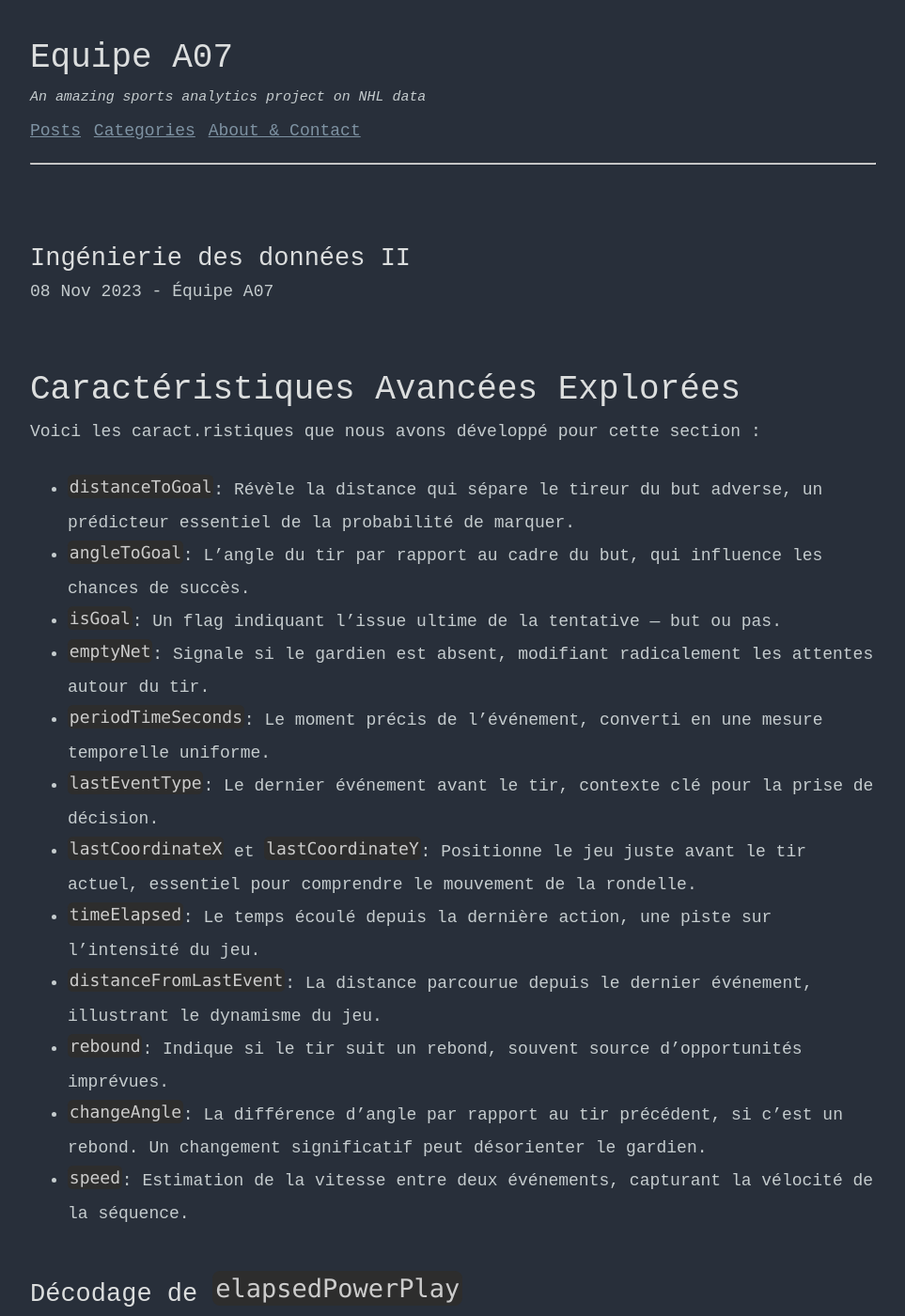
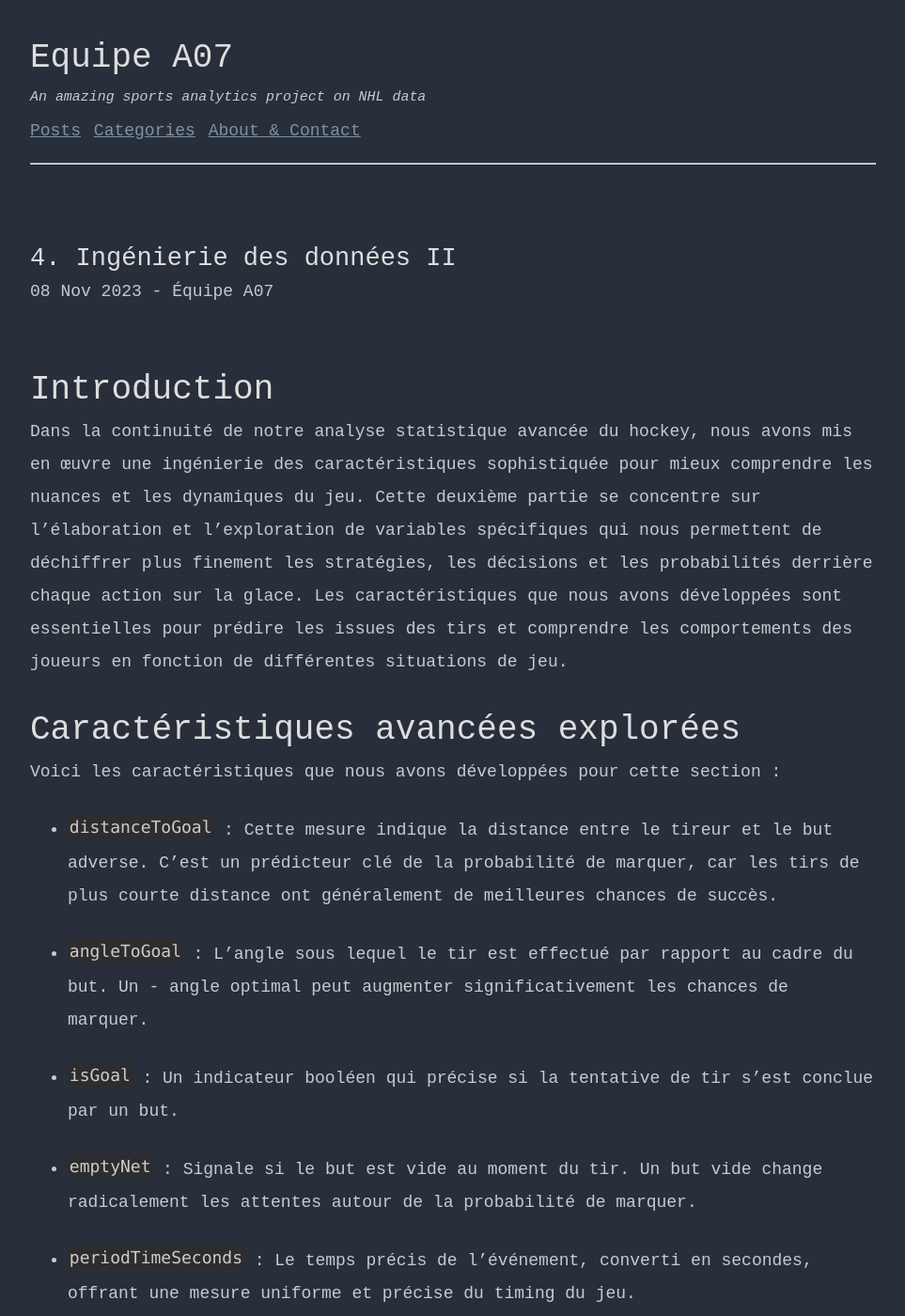
Before and after one commit to AlexMaggioni/NHL_Project, a Jekyll site: the page built from blog_website/milestone2/_posts/2023-11-08-feature_engineering_II.md, in a window 1280 px wide and 1400 px high. Shown: the whole window at 94% size, without its empty margins (168-1131 px from the left). Built offline with Jekyll 4.4.1, drawn with Linux system fonts in a browser that asks for light colours; some of the changed text lies outside the part shown.

Commit message:
Blog quasi-final pour baselines. Et final pour les 2 features eng

```diff
--- a/blog_website/milestone2/_posts/2023-11-08-feature_engineering_II.md
+++ b/blog_website/milestone2/_posts/2023-11-08-feature_engineering_II.md
@@ -1,7 +1,7 @@
 ---
 layout: post
 author: Équipe A07
-title: Ingénierie des données II
+title: 4. Ingénierie des données II
 ---
 
 <style>
@@ -31,29 +31,41 @@ title: Ingénierie des données II
 
 </style>
 
-# Caractéristiques Avancées Explorées
+# Introduction
 
-Voici les caract.ristiques que nous avons développé pour cette section :
+Dans la continuité de notre analyse statistique avancée du hockey, nous avons mis en œuvre une ingénierie des caractéristiques sophistiquée pour mieux comprendre les nuances et les dynamiques du jeu. Cette deuxième partie se concentre sur l'élaboration et l'exploration de variables spécifiques qui nous permettent de déchiffrer plus finement les stratégies, les décisions et les probabilités derrière chaque action sur la glace. Les caractéristiques que nous avons développées sont essentielles pour prédire les issues des tirs et comprendre les comportements des joueurs en fonction de différentes situations de jeu.
 
-- **`distanceToGoal`**: Révèle la distance qui sépare le tireur du but adverse, un prédicteur essentiel de la probabilité de marquer.
-- **`angleToGoal`**: L'angle du tir par rapport au cadre du but, qui influence les chances de succès.
-- **`isGoal`**: Un flag indiquant l'issue ultime de la tentative — but ou pas.
-- **`emptyNet`**: Signale si le gardien est absent, modifiant radicalement les attentes autour du tir.
-- **`periodTimeSeconds`**: Le moment précis de l'événement, converti en une mesure temporelle uniforme.
-- **`lastEventType`**: Le dernier événement avant le tir, contexte clé pour la prise de décision.
-- **`lastCoordinateX`** et **`lastCoordinateY`**: Positionne le jeu juste avant le tir actuel, essentiel pour comprendre le mouvement de la rondelle.
-- **`timeElapsed`**: Le temps écoulé depuis la dernière action, une piste sur l'intensité du jeu.
-- **`distanceFromLastEvent`**: La distance parcourue depuis le dernier événement, illustrant le dynamisme du jeu.
-- **`rebound`**: Indique si le tir suit un rebond, souvent source d'opportunités imprévues.
-- **`changeAngle`**: La différence d'angle par rapport au tir précédent, si c'est un rebond. Un changement significatif peut désorienter le gardien.
-- **`speed`**: Estimation de la vitesse entre deux événements, capturant la vélocité de la séquence.
 
-## Décodage de `elapsedPowerPlay`
+# Caractéristiques avancées explorées
 
-Prenez l'exemple des pénalités consécutives à une bataille sur la glace — un scénario où deux joueurs se voient attribuer une pénalité majeure de 5 minutes. Dans ce cas, bien que chaque équipe se retrouve avec un joueur en moins, il n'y a pas de situation de supériorité numérique car les effectifs restent égaux à 4 contre 4.
+Voici les caractéristiques que nous avons développées pour cette section :
 
-Notre caractéristique `elapsedPowerPlay` ne se contente pas de comptabiliser le temps cumulé des pénalités mais identifie un power play par une différence effective dans le nombre de joueurs sur la glace. Cette distinction est cruciale pour saisir la nature fluide et parfois contradictoire du jeu, où le nombre de joueurs actifs est plus parlant que la simple durée des pénalités.
+- **`distanceToGoal`** : Cette mesure indique la distance entre le tireur et le but adverse. C'est un prédicteur clé de la probabilité de marquer, car les tirs de plus courte distance ont généralement de meilleures chances de succès.
 
-En somme, ces caractéristiques déployées avec soin ouvrent la voie à des analyses poussées et des stratégies affinées, plaçant les données au cœur de la performance sportive.
+- **`angleToGoal`** : L'angle sous lequel le tir est effectué par rapport au cadre du but. Un - angle optimal peut augmenter significativement les chances de marquer.
 
-# Petite commentaire sur le prétraitement des données
+- **`isGoal`** : Un indicateur booléen qui précise si la tentative de tir s'est conclue par un but.
+
+- **`emptyNet`** : Signale si le but est vide au moment du tir. Un but vide change radicalement les attentes autour de la probabilité de marquer.
+
+- **`periodTimeSeconds`** : Le temps précis de l'événement, converti en secondes, offrant une mesure uniforme et précise du timing du jeu.
+
+- **`lastEventType`** : Le dernier événement survenu avant le tir, fournissant un contexte essentiel pour comprendre les décisions prises par les joueurs.
+
+- **`lastCoordinateX` et `lastCoordinateY`** : Les coordonnées de l'action précédant le tir, importantes pour analyser le mouvement de la rondelle et la position des joueurs.
+
+- **`timeElapsed`** : Le temps écoulé depuis la dernière action, offrant des indices sur le rythme et l'intensité du jeu à ce moment précis.
+
+- **`distanceFromLastEvent`** : La distance parcourue par la rondelle depuis le dernier événement, illustrant le dynamisme et la rapidité du jeu.
+
+- **`rebound`** : Indique si le tir suit directement un autre tir, ce qui peut créer des opportunités de marquer imprévues et difficiles à défendre.
+
+- **`changeAngle`** : Mesure la variation d'angle par rapport au tir précédent, en cas de rebond. Un changement d'angle important peut désorienter le gardien et augmenter les chances de marquer.
+
+- **`speed`** : Estime la vitesse entre deux événements, capturant la rapidité et l'intensité de l'action.
+
+- **`elapsedPowerPlay`** : Cette métrique ne se limite pas à mesurer le temps total des pénalités, mais identifie également un avantage numérique réel en prenant en compte la différence effective de joueurs sur la glace. Prenez l'exemple des pénalités consécutives à une bataille sur la glace — un scénario où deux joueurs se voient attribuer une pénalité majeure de 5 minutes. Dans ce cas, bien que chaque équipe se retrouve avec un joueur en moins, il n'y a pas de situation de supériorité numérique car les effectifs restent égaux à 4 contre 4. Ainsi, elapsedPowerPlay offre une perspective plus précise des avantages numériques, reflétant fidèlement les dynamiques changeantes du jeu.
+
+- **`homeSkaters` et `awaySkaters`** : Ces deux indicateurs donnent le nombre de joueurs de l'équipe à domicile (home) et de l'équipe adverse (away) présents sur la glace. Ces données sont cruciales pour comprendre la composition de l'équipe et les stratégies déployées en fonction du nombre de joueurs en action.
+
+Ces caractéristiques avancées seront utilisées dans nos modèles à venir. Elles vont nous aider à mieux analyser les données et à améliorer la précision de nos prédictions.
```
Also changed, not shown: blog_website/milestone2/_posts/2023-11-08-baselines.md (added, +170 -0 lines), blog_website/milestone2/_posts/2023-11-08-feature_engineering_I.md (+5 -1 lines).
